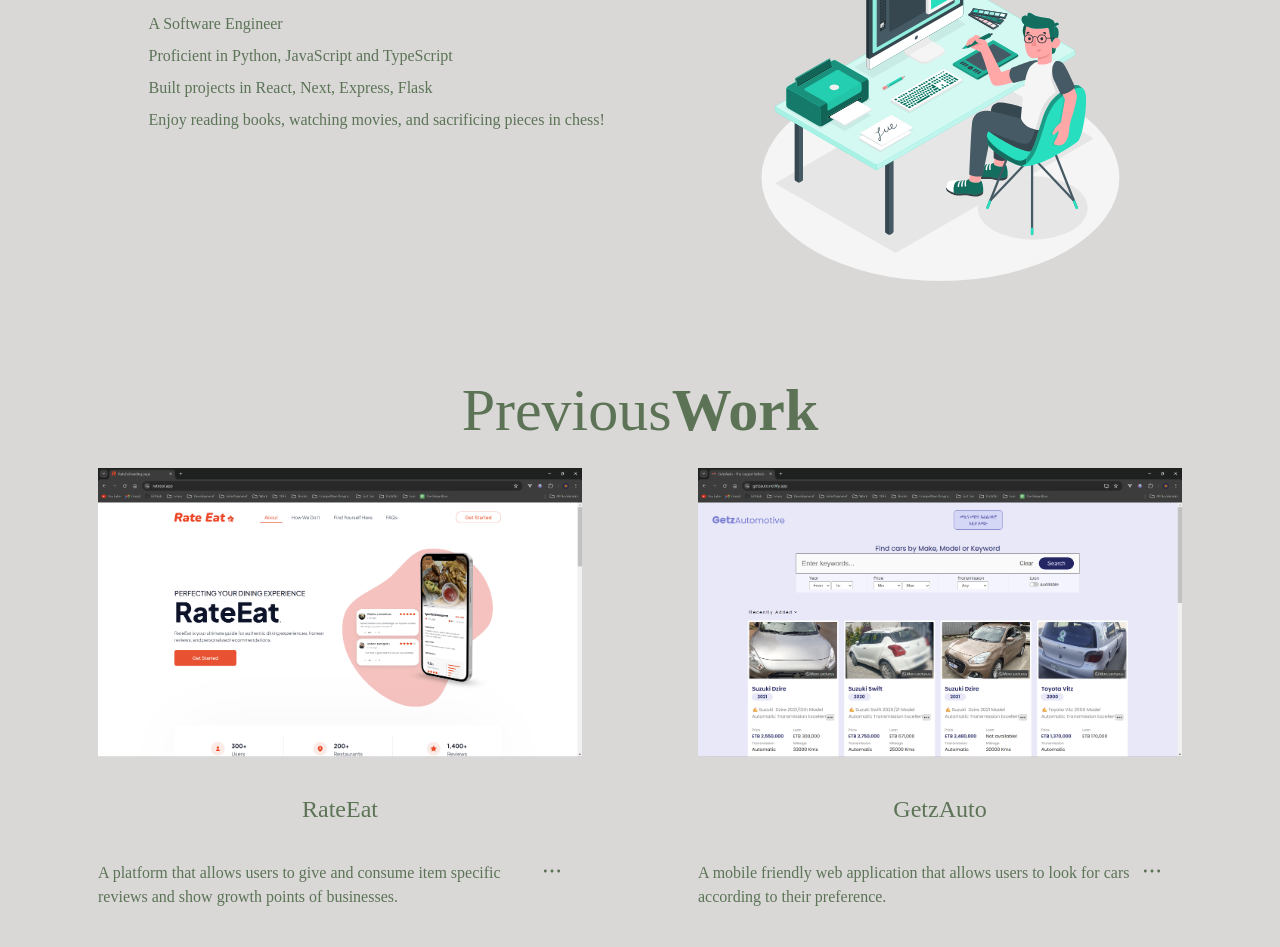
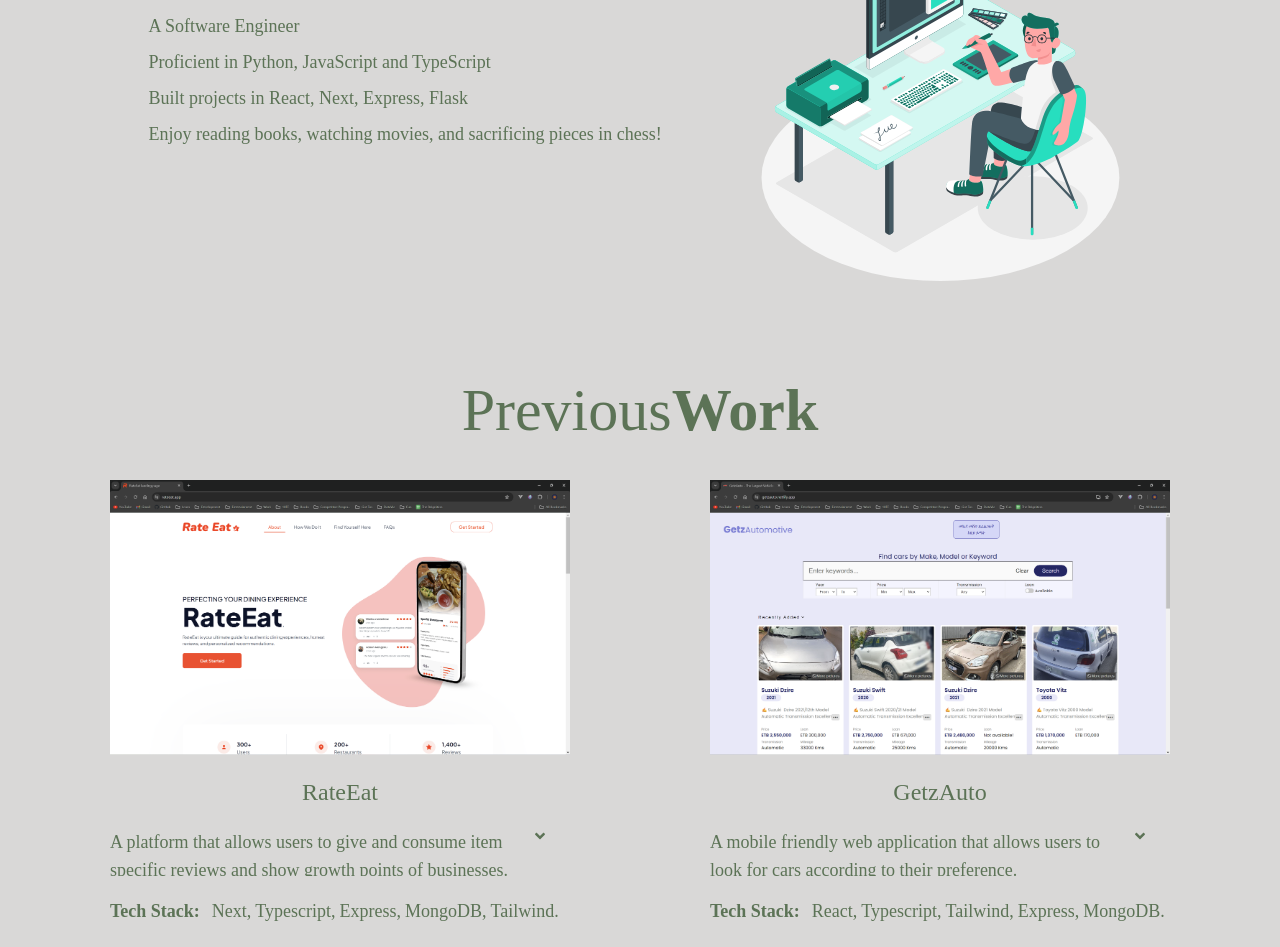
Before and after one commit to AtoBrightSide/portfolio-site, a React (Vite) app: page / in a window 1280 px wide. Shown: the part 1200-2147 px from the top of the page. Built offline with nearby package versions, Linux system fonts and the light colour scheme.

Commit message:
Add Finishing touches

```diff
--- a/src/components/Introduction.tsx
+++ b/src/components/Introduction.tsx
@@ -6,10 +6,10 @@
         <div ref={ref} className={`w-full flex flex-col md:flex-row md:justify-around items-start p-10 gap-y-2 ${inView ? 'animate__animated animate__fadeIn' : ''}`}>
             <div className="flex flex-col gap-y-2 md:items-start">
                 <div className="text-3xl md:text-5xl font-bold md:font-semibold text-center mt-5 md:mb-5">Allow me to introduce myself</div>
-                <div className="">A Software Engineer</div>
-                <div className="">Proficient in Python, JavaScript and TypeScript</div>
-                <div className="">Built projects in React, Next, Express, Flask</div>
-                <div className="">Enjoy reading books, watching movies, and sacrificing pieces in chess!</div>
+                <div className="text-lg">A Software Engineer</div>
+                <div className="text-lg">Proficient in Python, JavaScript and TypeScript</div>
+                <div className="text-lg">Built projects in React, Next, Express, Flask</div>
+                <div className="text-lg">Enjoy reading books, watching movies, and sacrificing pieces in chess!</div>
             </div>
             <img src="/6170426_3054594.svg" alt="portrait" className="w-56 h-56 md:w-96 md:h-96 self-center" />
         </div>
--- a/src/components/ProjectCard.tsx
+++ b/src/components/ProjectCard.tsx
@@ -1,5 +1,6 @@
 import { DotsHorizontalIcon, GitHubLogoIcon, Link1Icon } from "@radix-ui/react-icons"
 import { useState } from "react"
+import { FaAngleDown, FaAngleUp } from "react-icons/fa";
 import { useInView } from "react-intersection-observer";
 
 export interface ProjectCardProps {
@@ -14,18 +15,28 @@
 export const ProjectCard = ({ project }: { project: ProjectCardProps }) => {
     const [showMore, setShowMore] = useState(false);
     const { ref, inView } = useInView();
+
+    const Icon = () => {
+        return (
+            <div className="w-5 h-5 hover:cursor-pointer hover:opacity-50" onClick={_ => setShowMore(!showMore)}>
+                {showMore ? <FaAngleUp /> : <FaAngleDown />}
+            </div>
+        );
+    }
+
+
     return (
-        <div ref={ref} className={`w-96 md:w-[500px] h-96 ${showMore ? 'h-fit' : ''} md:h-[600px] flex flex-col justify-between items-center md:mx-auto p-5 md:p-2 ${inView ? 'animate__animated animate__fadeIn' : ''}`}>
+        <div ref={ref} className={`w-96 md:w-[500px] h-96 ${showMore ? 'h-fit' : ''} md:h-[550px] flex flex-col justify-between items-center md:mx-auto p-5 ${inView ? 'animate__animated animate__fadeIn' : ''}`}>
             <img src={project.projectImage} alt="ecommerce_image" className="w-full" />
             <div className="text-center text-2xl">{project.title}</div>
             <div className="flex gap-2">
-                <div className={`w-[90%] h-12 overflow-clip ${showMore ? 'h-fit' : 'overflow-hidden'}`}>{project.projectDesc}</div>
-                <DotsHorizontalIcon className="w-5 h-5 hover:cursor-pointer hover:opacity-50" onClick={_ => setShowMore(!showMore)}></DotsHorizontalIcon>
+                <div className={`w-[90%] h-12 overflow-clip md:text-lg ${showMore ? 'h-fit' : 'overflow-hidden'}`}>{project.projectDesc}</div>
+                <Icon />
             </div>
-            <div className={`w-full h-10 ${showMore ? 'h-fit' : 'overflow-clip'} overflow-y-hidden flex flex-wrap text-start`}>
-                <div className="font-semibold">Tech Stack: </div>
+            <div className={`w-full h-10 md:text-lg ${showMore ? 'h-fit' : 'overflow-clip'} overflow-y-hidden flex flex-wrap text-start gap-x-1`}>
+                <div className="font-semibold mr-2">Tech Stack: </div>
                 {project.tech_stack.map((stack, index) =>
-                    <div key={index}>{stack}, </div>
+                    <div key={index}>{stack}{index === project.tech_stack.length - 1 ? '.' : ','} </div>
                 )}
             </div>
             <div className="w-32 h-8 rounded-md bg-[#5B7355] text-white flex justify-center hover:opacity-80 hover:cursor-pointer transition-all duration-300">
```
